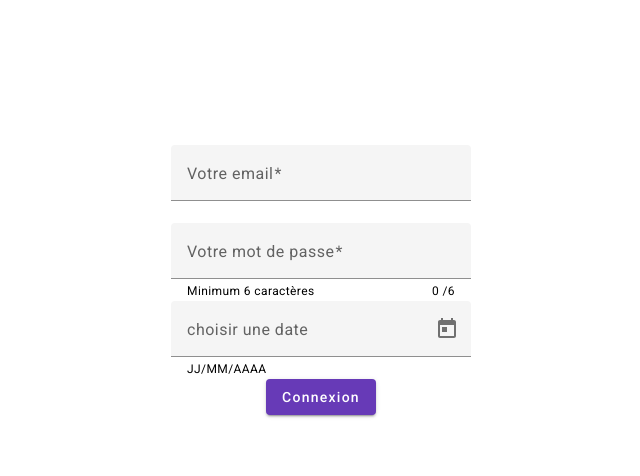
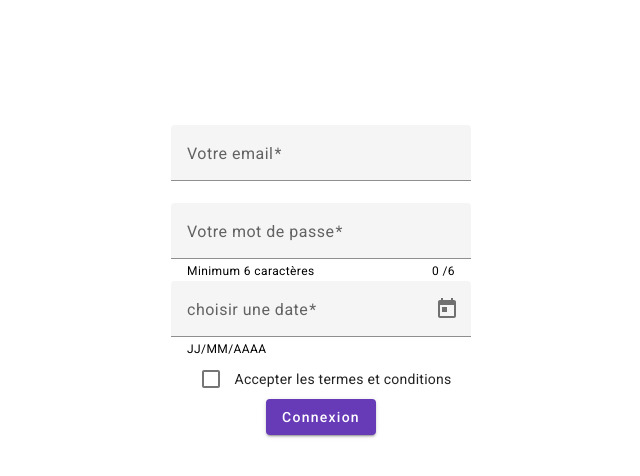
Before and after one commit to Cheikh-Tidiane1/fitTrack, an Angular app: page /signup in a window 1280 px wide. Shown: the top 476 px of the page, without its empty margins (319-959 px from the left). Built offline with nearby package versions, Linux system fonts and the light colour scheme.

Commit message:
feat: add checkBox

```diff
--- a/src/app/components/auth/signup/signup.component.html
+++ b/src/app/components/auth/signup/signup.component.html
@@ -39,7 +39,7 @@
     <mat-form-field>
       <mat-label>choisir une date</mat-label>
       <input matInput [matDatepicker]="picker"
-       [max]="maxDate"/>
+       [max]="maxDate" ngModel name="date" required=""/>
       <mat-hint>JJ/MM/AAAA</mat-hint>
       <mat-datepicker-toggle
         matIconSuffix
@@ -47,7 +47,7 @@
       ></mat-datepicker-toggle>
       <mat-datepicker #picker></mat-datepicker>
     </mat-form-field>
-
+    <mat-checkbox class="example-margin" ngModel name="Accepter" color="primary" required="">Accepter les termes et conditions</mat-checkbox>
     <button type="submit" mat-raised-button color="primary">Connexion</button>
   </form>
 </section>
--- a/src/app/components/auth/signup/signup.component.ts
+++ b/src/app/components/auth/signup/signup.component.ts
@@ -7,6 +7,7 @@ import { FlexLayoutModule } from '@angular/flex-layout';
 import { MatButtonModule } from '@angular/material/button';
 import { FormsModule, NgForm } from '@angular/forms';
 import { provideNativeDateAdapter } from '@angular/material/core';
+import {MatCheckboxModule} from '@angular/material/checkbox';
 @Component({
   selector: 'app-signup',
   standalone: true,
@@ -19,6 +20,7 @@ import { provideNativeDateAdapter } from '@angular/material/core';
     MatButtonModule,
     FormsModule,
     MatDatepickerModule,
+    MatCheckboxModule
   ],
   templateUrl: './signup.component.html',
   styleUrl: './signup.component.css',
```
